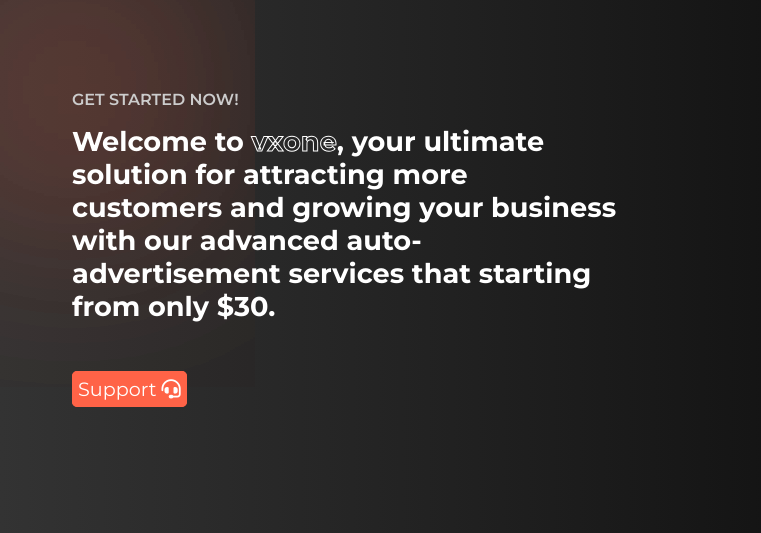
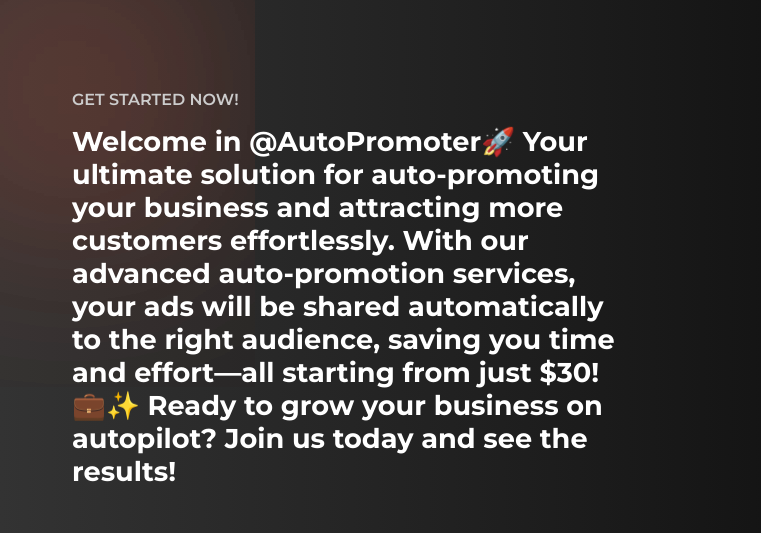
Before and after one commit to drugc/wrwert34vfw4ara34wrfwerwefwe, a plain HTML site: page index.html in a window 1280 px wide. Shown: the part 122-655 px from the top of the page, 0-761 px from the left. Drawn offline with Linux system fonts and the light colour scheme; grey boxes are pictures that could not be loaded.

Commit message:
Update index.html

```diff
--- a/index.html
+++ b/index.html
@@ -26,7 +26,7 @@
             <span class="blur"></span>
             <span class="blur"></span>
             <h4>GET STARTED NOW!</h4>
-            <h1>Welcome to <span>vxone</span>, your ultimate solution for attracting more customers and growing your business with our advanced auto-advertisement services that starting from only $30.</h1>
+            <h1>Welcome in @AutoPromoter🚀 Your ultimate solution for auto-promoting your business and attracting more customers effortlessly. With our advanced auto-promotion services, your ads will be shared automatically to the right audience, saving you time and effort—all starting from just $30! 💼✨ Ready to grow your business on autopilot? Join us today and see the results!</h1>
             <br> <br>
             <a class="btn" href="https://t.me/Pisst">Support  <i class="fa-solid fa-headset"></i></a>
         </div>
```
